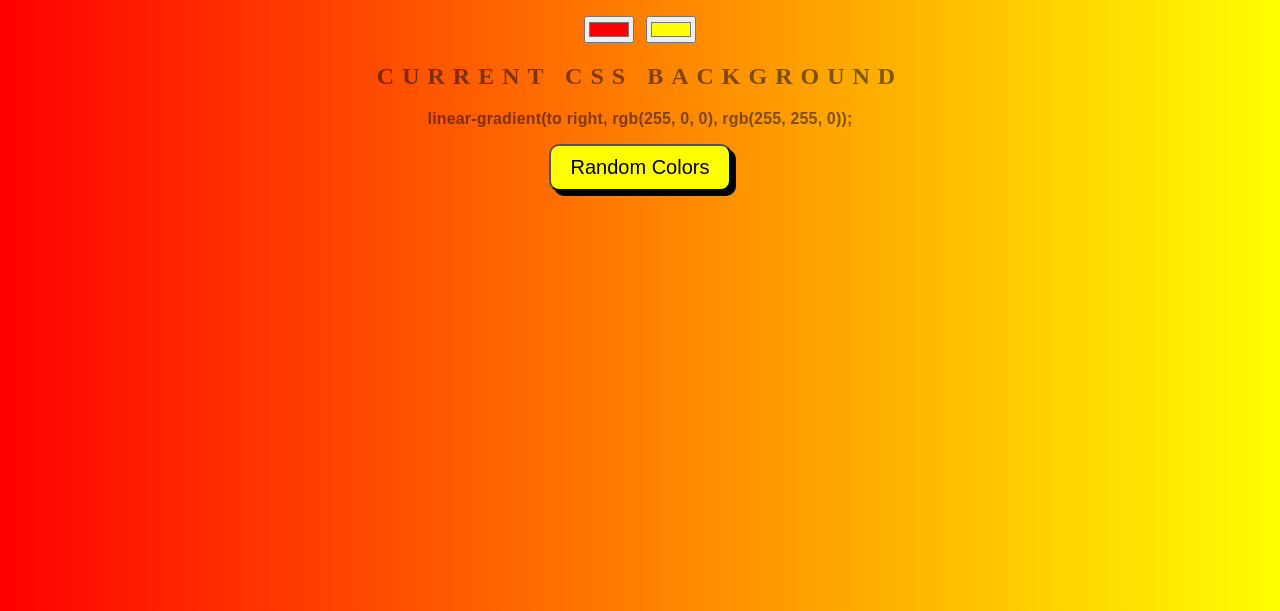
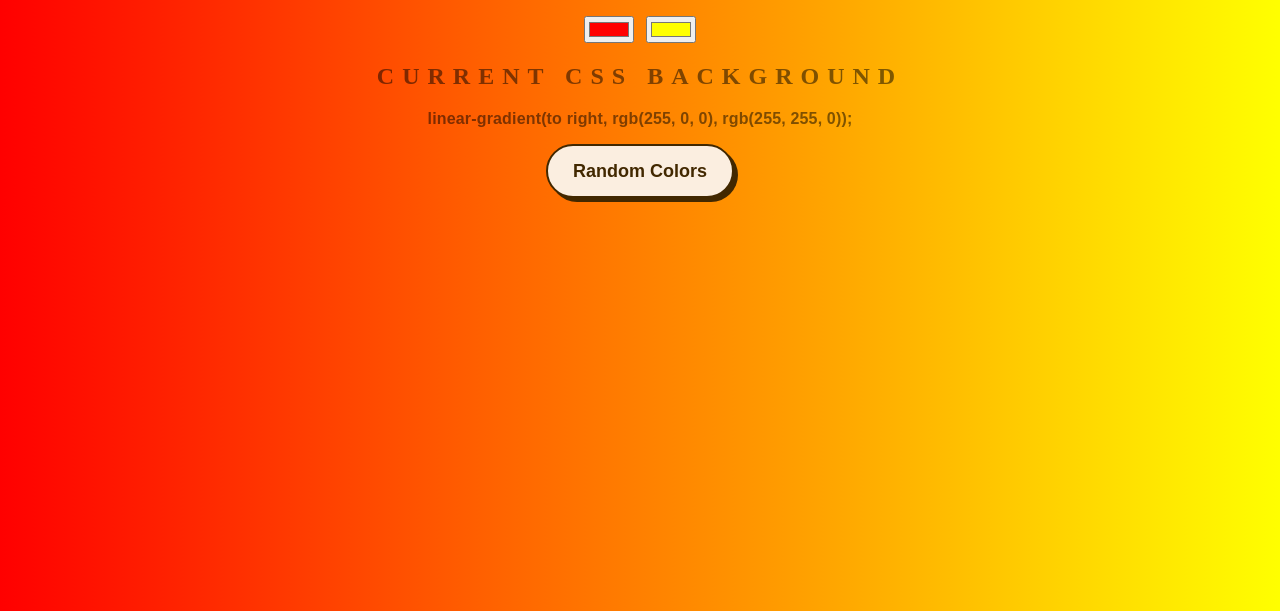
Before and after one commit to Vishwas132/background-generator, a plain HTML site: page index.html in a window 1280 px wide. Shown: the part 189-800 px from the top of the page. Drawn offline with Linux system fonts and the light colour scheme.

Commit message:
Changed button style

```diff
--- a/index.html
+++ b/index.html
@@ -10,7 +10,7 @@
 	<input class="color2" type="color" name="color2" value="#ff0000">
 	<h2>Current CSS Background</h2>
 	<h3></h3>
-	<button class="button">Random Colors</button>
+	<button class="button" role="button">Random Colors</button>
 	<script type="text/javascript" src="script.js"></script>
 </body>
 </html>
--- a/style.css
+++ b/style.css
@@ -27,9 +27,36 @@ h3 {
 }
 
 .button {
-    background-color: yellow;
-    padding: 10px 20px;
-    font-size: 20px;
-    border-radius: 10px;
-    box-shadow: 5px 5px;
+  background-color: #fbeee0;
+  border: 2px solid #422800;
+  border-radius: 30px;
+  box-shadow: #422800 4px 4px 0 0;
+  color: #422800;
+  cursor: pointer;
+  display: inline-block;
+  font-weight: 600;
+  font-size: 18px;
+  padding: 0 18px;
+  line-height: 50px;
+  text-align: center;
+  text-decoration: none;
+  user-select: none;
+  -webkit-user-select: none;
+  touch-action: manipulation;
 }
+
+.button:hover {
+  background-color: #fff;
+}
+
+.button:active {
+  box-shadow: #422800 2px 2px 0 0;
+  transform: translate(2px, 2px);
+}
+
+@media (min-width: 768px) {
+  .button {
+    min-width: 120px;
+    padding: 0 25px;
+  }
+}
```
